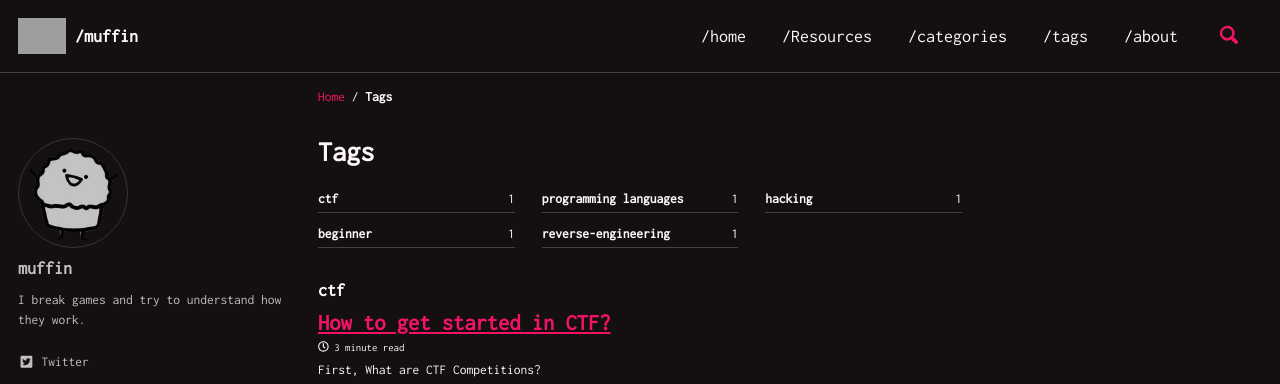
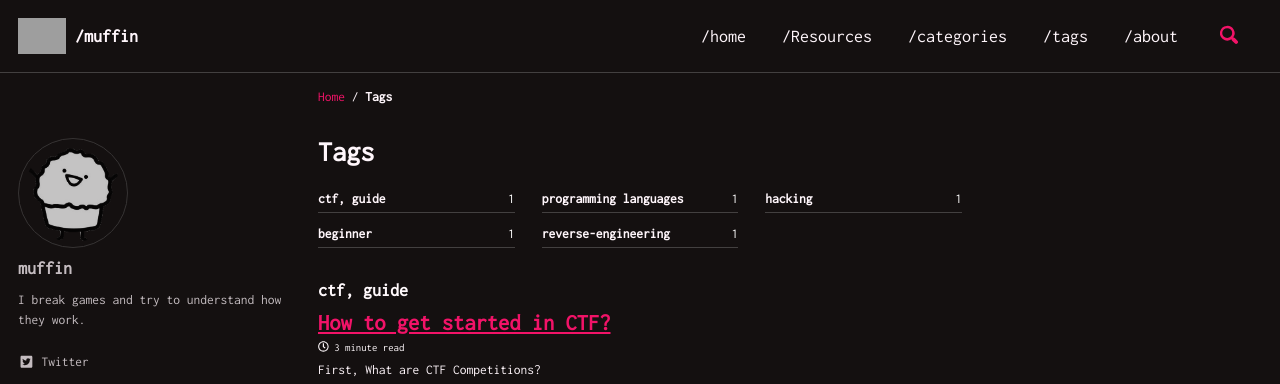
Before and after one commit to muff-in/muff-in.github.io, a Jekyll site: the page built from _pages/tag-archive.md, in a window 1280 px wide and 900 px high. Shown: the top 384 px of the window. Built offline with Jekyll 4.4.1, drawn with Linux system fonts in a browser that asks for light colours; cached includes are drawn as plain includes; grey boxes are pictures that could not be loaded.

Commit message:
Update 2019-03-30-getstarted-in-ctf.markdown

```diff
--- a/_posts/2019-03-30-getstarted-in-ctf.markdown
+++ b/_posts/2019-03-30-getstarted-in-ctf.markdown
@@ -3,7 +3,7 @@ title: "How to get started in CTF?"
 date: "2019-03-30"
 layout: single
 tags:
-- ctf
+- ctf, guide
 categories:
 - ctf
 ---
```
